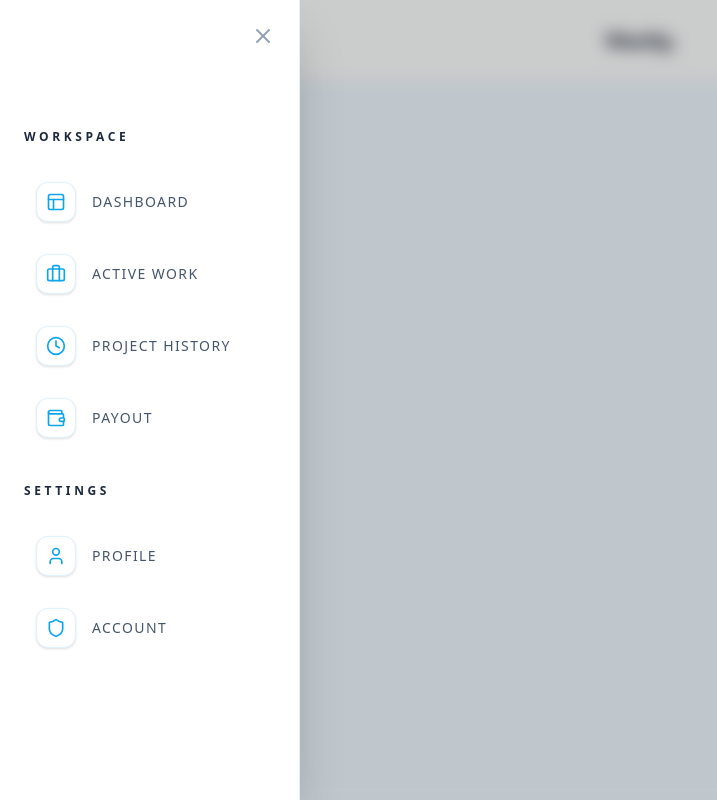
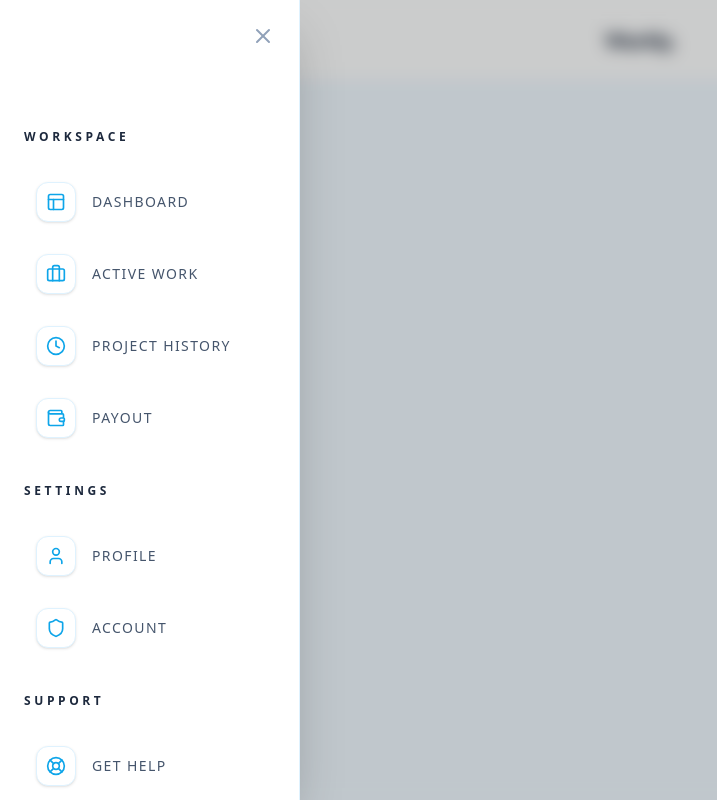
Before and after one commit to SEBRAHEIM/workly2, a Next.js app: page /creator/profile in a window 1280 px wide. Both pictures are taken after a click on the button "Open Menu". Shown: the whole page, without its empty margins (0-717 px from the left). Built offline with nearby package versions, Linux system fonts and the light colour scheme; no server answers.

Commit message:
feat: add support link to creator navbar

```diff
--- a/app/components/CreatorNavbar.tsx
+++ b/app/components/CreatorNavbar.tsx
@@ -212,6 +212,22 @@ export default function CreatorNavbar() {
                                 </div>
                             </div>
 
+                            <div className="px-6 mb-8">
+                                <h3 className="text-[12px] font-black text-slate-800 uppercase tracking-[0.3em] mb-6">Support</h3>
+                                <div className="space-y-2">
+                                    <Link
+                                        href="mailto:support@workly.day"
+                                        onClick={() => setIsMenuOpen(false)}
+                                        className="w-full flex items-center p-3 rounded-2xl text-slate-600 hover:text-[#0EA5E9] hover:bg-sky-50 transition-all font-black"
+                                    >
+                                        <div className="w-10 h-10 rounded-xl bg-white flex items-center justify-center mr-4 shadow-sm border border-sky-100 text-[#0EA5E9]">
+                                            <LifeBuoy size={20} />
+                                        </div>
+                                        <span className="text-sm uppercase tracking-widest">Get Help</span>
+                                    </Link>
+                                </div>
+                            </div>
+
                         </div>
 
                         {user && (
```
